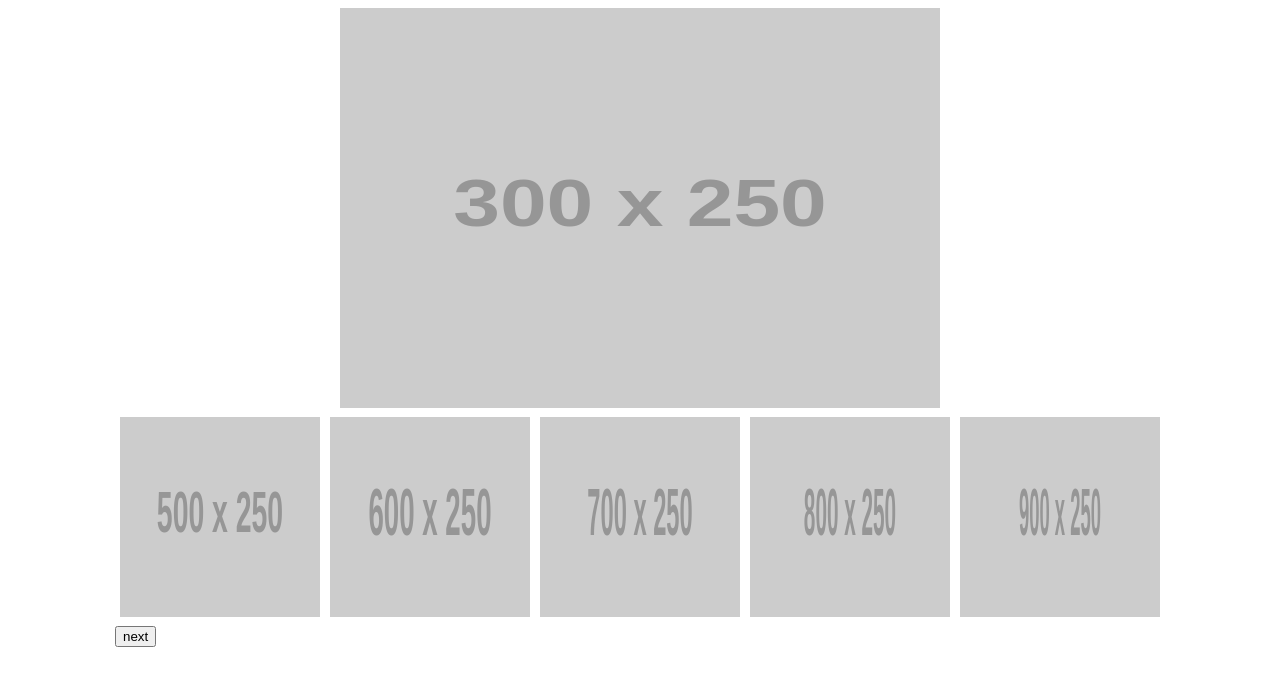
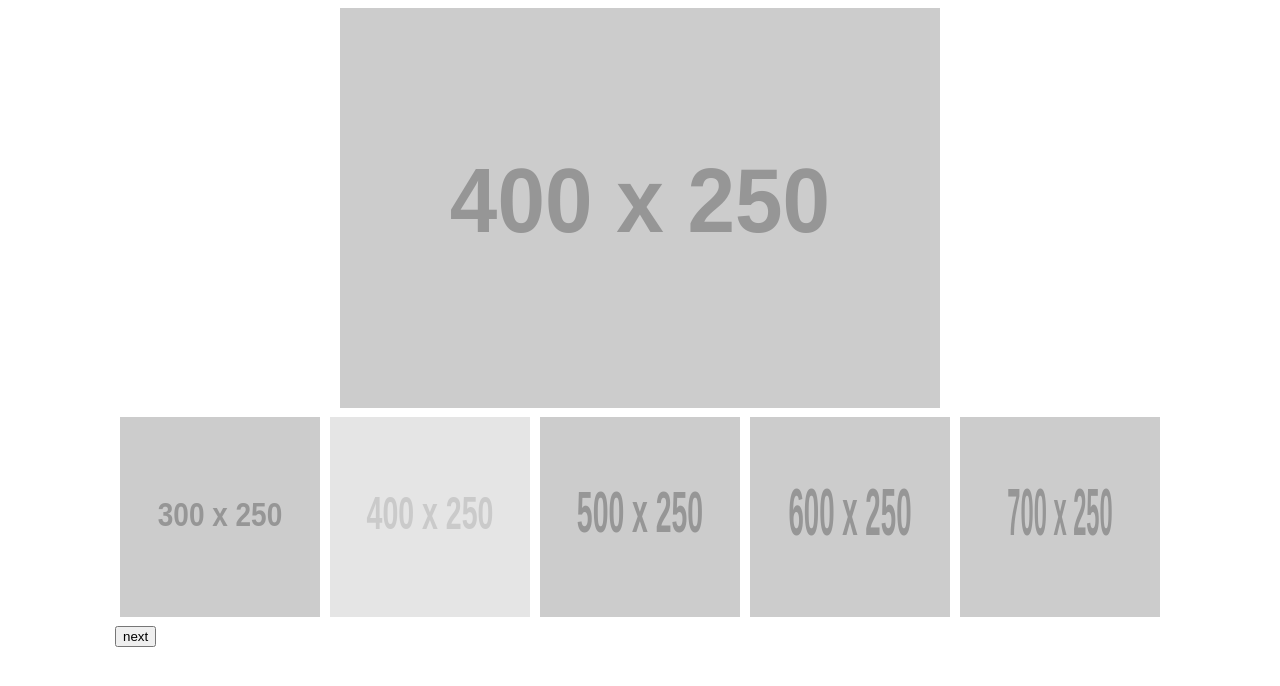
Before and after one commit to Alpscloud/myHomeworks, a plain HTML site: page slider_html/index.html in a window 1280 px wide. Both pictures are taken after a click on the button "next". Drawn offline with Linux system fonts and the light colour scheme; placeholder pictures from the web are drawn by us.

Commit message:
finished slider which based on OOPgit add .

```diff
--- a/slider_html/index.html
+++ b/slider_html/index.html
@@ -5,22 +5,22 @@
 	<title>Fotorama</title>
 
 	<style>
-		.container,
-		#big-img,
-		#small-img {
+		.slide,
+		.img-slide,
+		.slider-list {
 
 			display:  table;
 			margin: 0 auto;
 			position:  relative;
 		}
-		#big-img img {
+		.img-slide img {
 			width: 600px;
 			height: 400px;
 		}
-		#small-img {
+		.slider-list {
 			text-align: center;
 		}
-		#small-img img {
+		.slider-list img {
 			width:  200px;
 			height: 200px;
 			margin: 5px;
@@ -34,10 +34,10 @@
 	</style>
 </head>
 <body>
-	<div class="container">
-		<div id="big-img"></div>
+	<div class="slide">
+		<div class = "img-slide"></div>
 		<div class="outer">
-			<div id="small-img">
+			<div class="slider-list">
 				<img src="http://www.placehold.it/300x250" alt="">
 		        <img src="http://www.placehold.it/400x250" alt="">
 		        <img src="http://www.placehold.it/500x250" alt="">
@@ -48,7 +48,7 @@
 			</div>
 		</div>
 
-		<button data-id="next" id="btnNext">next</button>
+		<button data-id="next" class="next">next</button>
 
 	</div>
 	<script src="slider.js"></script>
--- a/slider_html/slider.js
+++ b/slider_html/slider.js
@@ -1,84 +1,95 @@
-function Fotorama(elem, preview, len) {
-	// if (!elem) return;
-	this.elem = elem; //контейнер для большого изображения #big-img
-	this.preview = preview; //контейнер маленьких изображений #small-img
-	this.smallImgList = preview.querySelectorAll('img'); //все миниатюры изображения
+function Fotorama(containerImg, sliderList, len) {
+	if (!sliderList) {return;}
+	//контейнер для большого изображения .img-slide
+	this.containerImg = containerImg;
+	//контейнер маленьких изображений .slide-list
+	this.sliderList = sliderList;
+	//все миниатюры изображения
+	this.smallImgList = sliderList.querySelectorAll('img');
 	this.outer = document.querySelector('.outer');
-	this.active = 'active'; //класс active
-	this.viewport = 'viewport'; // класс viewport
-	this.btnNext = document.getElementById('btnNext'); //кнопка next #nextBtn
-	this.width = parseInt(window.getComputedStyle(preview.firstElementChild).getPropertyValue('width')); //вычисление ширины одной миниатюры
-	this.count = preview.children.length; //вычисление общего кол-ва миниатюр
-	this.len = len; //сколько выводить миниатюр
+	//класс active
+	this.activeClass = 'active';
+	// класс viewport
+	this.viewportClass = 'viewport';
+	//кнопка next #nextBtn
+	this.btnNext = document.querySelector('.next');
+	//вычисление ширины одной миниатюры
+	this.width = parseInt(window.getComputedStyle(sliderList.firstElementChild).getPropertyValue('width'));
+	//вычисление общего кол-ва миниатюр
+	this.count = sliderList.children.length;
+	//сколько выводить миниатюр
+	this.len = len;
 
-
-	this.firstElementInit(this.preview, this.elem, this.active);
-	this.cssGenerator(this.preview, 'width', (this.width + 10) * this.count);
+	this.firstElementInit(this.sliderList, this.containerImg, this.activeClass);
+	this.cssGenerator(this.sliderList, 'width', (this.width + 10) * this.count);
 	this.cssGenerator(this.outer, 'width', (this.width + 10) * this.len);
-	this.addListener(this.preview.draw, this.btnNext.handlerToClick);
+	this.addViewport(this.sliderList, this.len, this.viewportClass);
+	this.addListener(this.sliderList, this.btnNext);
 };
-
-// Функция загрузки первого большого изображение в зависимости от первого изображения миниатюры
-Fotorama.prototype.firstElementInit = function () {
-	var first = this.preview.firstElementChild,
-		src = first.src ? first.src : '';
-
-	this.elem.insertAdjacentHTML('afterBegin', '<img src="' + src + '">');
-	first.classList.add(this.active);
-}
 
 // Функция создания свойства для элемента
 Fotorama.prototype.cssGenerator = function (elem, props, value) {
-	elem.style.cssText += props + ':' + value + 'px';
+	elem.style.cssText += props + ':' + (value) + 'px';
 }
 
-// Функция удаление класса active
-Fotorama.prototype.removeClass = function () {
-	for (var i = 0; i < this.smallImgList.length; i++) {
-		this.smallImgList[i].classList.remove(this.active);
-		this.smallImgList[i].removeAttribute('class');
-	};
-}
 
 // Функция добавление класса viewport миниатюре картинки
 Fotorama.prototype.addViewport = function () {
 	for (var i = 0; i < this.count; i++) {
-		this.preview.children[i].classList.add(this.viewport);
+		if (i < this.len) {this.sliderList.children[i].classList.add(this.viewportClass);}
 	}
 }
 
 // Общая функция добавления событий по клику
 Fotorama.prototype.addListener = function () {
-	this.preview.addEventListener('click', this.draw.bind(this));
+	this.sliderList.addEventListener('click', this.handler.bind(this));
 	this.btnNext.addEventListener('click', this.handlerToClick.bind(this));
 }
 
+// Функция загрузки первого большого изображение в зависимости от первого изображения миниатюры
+Fotorama.prototype.firstElementInit = function () {
+	var first = this.sliderList.firstElementChild,
+		src = first.src ? first.src : '';
+
+	this.containerImg.insertAdjacentHTML('afterBegin', '<img src="' + src + '">');
+	first.classList.add(this.activeClass);
+}
+
+// Функция клика по кнопке NEXT
+Fotorama.prototype.handlerToClick = function () {
+	var active = document.querySelector('.' + this.activeClass);
+	if (active.nextElementSibling && active.nextElementSibling.classList.contains(this.viewportClass)) {
+		this.handler(null, active.nextElementSibling);
+	} else {
+		active.nextElementSibling.classList.add(this.viewportClass);
+		this.cssGenerator(this.sliderList, 'left', (-(this.width + 10)));
+		this.sliderList.firstElementChild.classList.remove(this.viewportClass);
+		this.sliderList.appendChild(this.sliderList.firstElementChild);
+		this.handler(null, active.nextElementSibling);
+		this.cssGenerator(this.sliderList, 'left', (0));
+	}
+}
+
+
 // Функция выбора миниатюры изображения => Большое изображение
-Fotorama.prototype.draw = function(event, el) {
-	var target = event && event.target ? event.target : el,
+Fotorama.prototype.handler = function(event, elem) {
+	var target = event && event.target ? event.target : elem,
           src = target.src ? target.src : "";
 
 	this.removeClass();
 
 	if(target.tagName === 'IMG') {
-		this.elem.firstElementChild.src = src;
-		target.classList.add(this.active);
+		this.containerImg.firstElementChild.src = src;
+		target.classList.add(this.activeClass);
 	}
 }
 
-// Функция клика по кнопке NEXT
-Fotorama.prototype.handlerToClick = function () {
-	var active = document.querySelector('.' + this.active);
-	if (active.nextElementSibling && active.nextElementSibling.classList.contains(this.viewport)) {
-		this.draw(null, active.nextElementSibling);
-	} else {
-		active.nextElementSibling.classList.add(this.viewport);
-		this.cssGenerator(this.preview, 'left', -(this.width + 10));
-		this.preview.firstElementChild.classList.remove(this.viewport);
-		this.preview.appendChild(this.preview.firstElementChild);
-		this.draw(null, active.nextElementSibling);
-		this.cssGenerator(this.preview, 'left', 0);
+// Функция удаление класса active
+Fotorama.prototype.removeClass = function () {
+	var active = document.querySelector('.' + this.activeClass);
+	if (active.tagName === 'IMG') {
+		active.classList.remove(this.activeClass);
 	}
 }
 
-new Fotorama(document.querySelector('#big-img'), document.querySelector('#small-img'), 5);
+new Fotorama(document.querySelector('.img-slide'), document.querySelector('.slider-list'), 5);
```
